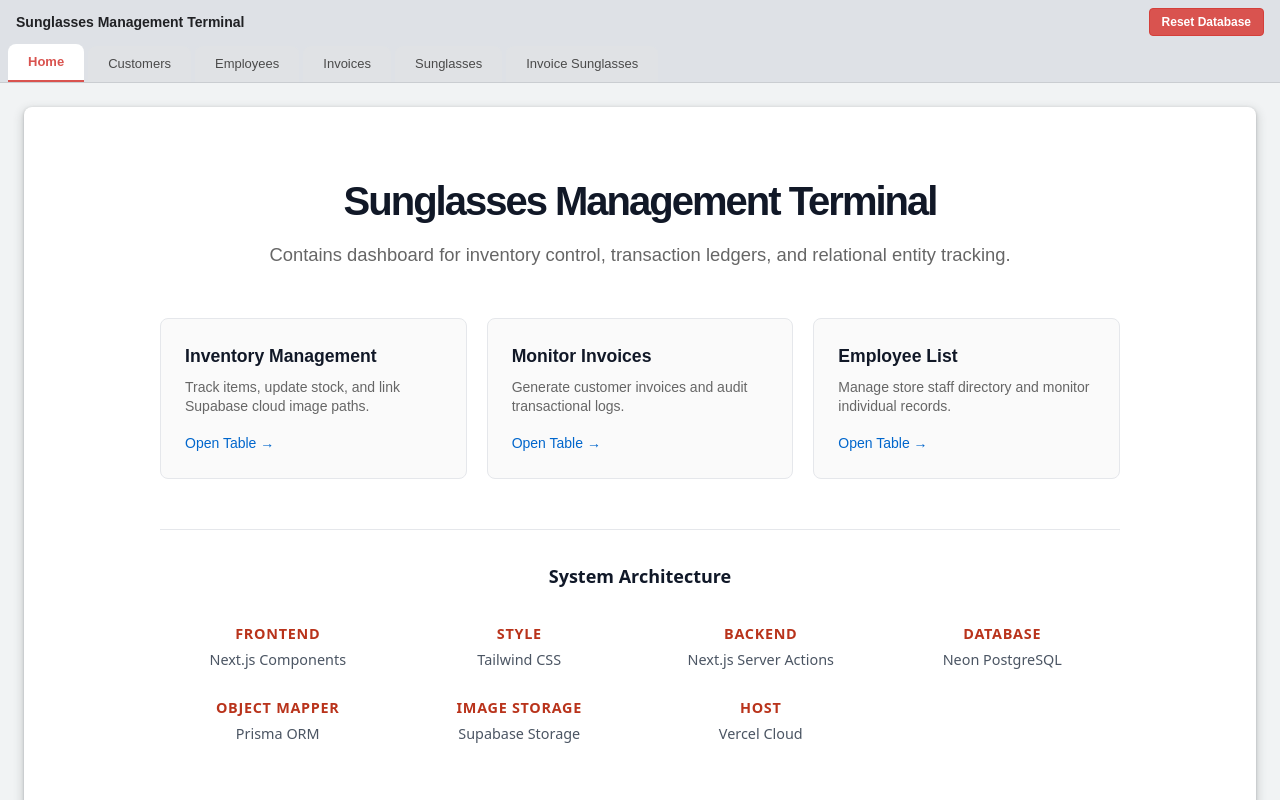
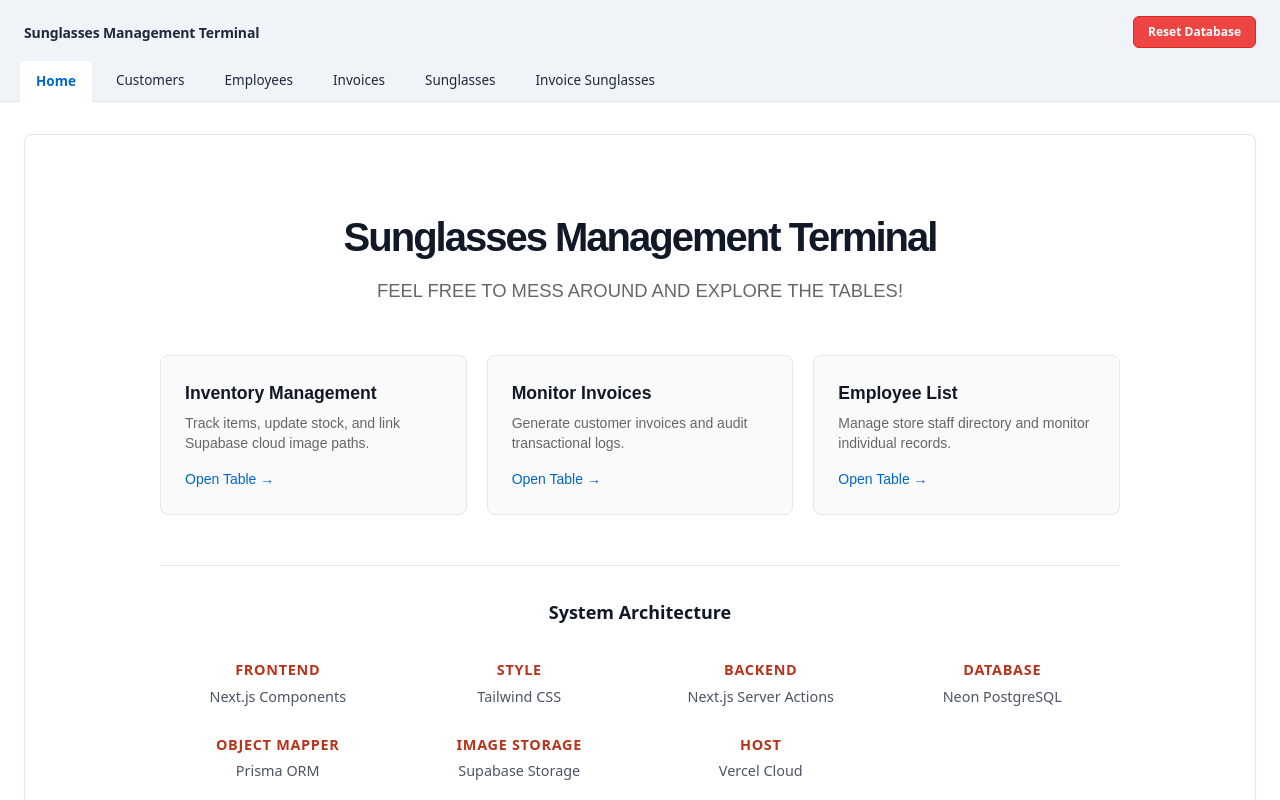
Before and after one commit to Kevin-soup/Sunglasses_Management_System, a Next.js app: page / in a window 1280 px wide. Shown: the top 800 px of the page. Built offline with nearby package versions, Linux system fonts and the light colour scheme; no server answers.

Commit message:
Added table page CSS

```diff
--- a/actions/database.ts
+++ b/actions/database.ts
@@ -5,7 +5,7 @@
 import { prisma } from '../services/prisma'
 import { exec } from 'child_process'
 import { promisify } from 'util'
-import { revalidatePath } from 'next/cache' // 🌟 Added cache invalidation utility
+import { revalidatePath } from 'next/cache'
 
 const execAsync = promisify(exec)
 
--- a/actions/employees.ts
+++ b/actions/employees.ts
@@ -28,11 +28,10 @@ export async function getEmployeesTable() {
 export async function createEmployee(
   p_firstName: string,
   p_lastName: string,
-  p_hireDateStr: string, // 🌟 FIXED: Expect string data token straight from the client form
+  p_hireDateStr: string,
   p_isActive: number
 ) {
   try {
-    // 🌟 FIXED: Instantiate the date object at local midnight to block timezone reductions
     const hireDate = new Date(p_hireDateStr + 'T00:00:00')
 
     await prisma.employees.create({
@@ -60,11 +59,10 @@ export async function updateEmployee(
   p_employeeID: number,
   p_firstName: string,
   p_lastName: string,
-  p_hireDateStr: string, // 🌟 FIXED: Expect string data token straight from the client form
+  p_hireDateStr: string,
   p_isActive: number
 ) {
   try {
-    // 🌟 FIXED: Instantiate the date object at local midnight to block timezone reductions
     const hireDate = new Date(p_hireDateStr + 'T00:00:00')
 
     await prisma.employees.update({
--- a/actions/invoices.ts
+++ b/actions/invoices.ts
@@ -64,10 +64,9 @@ export async function getEmployeesDropdown() {
 export async function createInvoice(
   customerID: number,
   employeeID: number,
-  invoiceDateStr: string // 🌟 FIXED: Expect clean raw string from form data
+  invoiceDateStr: string
 ) {
   try {
-    // 🌟 FIXED: Force server environment to instantiate at local midnight
     const invoiceDate = new Date(invoiceDateStr + 'T00:00:00')
 
     await prisma.invoices.create({
@@ -94,10 +93,9 @@ export async function updateInvoice(
   invoiceID: number,
   customerID: number,
   employeeID: number,
-  invoiceDateStr: string // 🌟 FIXED: Expect clean raw string from form data
+  invoiceDateStr: string
 ) {
   try {
-    // 🌟 FIXED: Force server environment to instantiate at local midnight
     const invoiceDate = new Date(invoiceDateStr + 'T00:00:00')
 
     await prisma.invoices.update({
--- a/app/globals.css
+++ b/app/globals.css
@@ -2,7 +2,7 @@
 
 :root {
   --background: #ffffff;
-  --foreground: #171717;
+  --foreground: #0f172a;
 }
 
 @theme inline {
@@ -12,151 +12,173 @@
   --font-mono: var(--font-geist-mono);
 }
 
-/* --- Global Application Shell - Root Layout --- */
-
 .app-body {
   margin: 0;
-  font-family: Arial, sans-serif;
-  background-color: #f1f3f4;
-  color: #000000;
+  font-family: ui-sans-serif, system-ui, -apple-system, BlinkMacSystemFont, "Segoe UI", Roboto, sans-serif;
+  background-color: var(--background);
+  color: var(--foreground);
   min-height: 100vh;
 }
 
-/* Chrome Browser Frame Mockup Header */
 .chrome-header {
-  background-color: #dee1e6;
-  padding-top: 8px;
-  border-bottom: 1px solid #cacdd1;
+  background-color: #f0f4f8;
+  padding-top: 16px;
+  border-bottom: 1px solid #e2e8f0;
 }
 
-/* Control Row Container */
 .control-strip {
   display: flex;
   justify-content: space-between;
   align-items: center;
-  padding: 0 16px 8px 16px;
+  padding: 0 24px 12px 24px;
 }
 
 .app-title {
   font-size: 14px;
-  font-weight: bold;
-  color: #202124;
+  font-weight: 600;
+  color: #1e293b;
+  letter-spacing: -0.01em;
 }
 
-/* Destructive Database Reset Trigger */
+/* --- Database Reset Button --- */
+
 .reset-btn {
-  background-color: #d9534f;
+  background-color: #ef4444;
   color: #ffffff;
-  border: 1px solid #d43f3a;
-  border-radius: 4px;
-  padding: 4px 12px;
+  border: 1px solid #dc2626;
+  border-radius: 6px;
+  padding: 6px 14px;
   font-size: 12px;
-  font-weight: bold;
+  font-weight: 600;
   cursor: pointer;
+  transition: background-color 0.15s ease;
 }
 
 .reset-btn:hover {
-  background-color: #c9302c;
-  border-color: #ac2925;
+  background-color: #dc2626;
+  border-color: #b91c1c;
 }
 
-/* Tab Bar Strip Layout */
+/* --- Navigation Bar --- */
+
 .chrome-tab-bar {
   display: flex;
   align-items: flex-end;
-  padding-left: 8px;
-  gap: 4px;
+  padding-left: 20px;
+  gap: 8px;
 }
 
-/* Base Navigation Tab Defaults */
 .chrome-tab {
-  padding: 8px 20px;
-  border-top-left-radius: 8px;
-  border-top-right-radius: 8px;
+  padding: 10px 16px;
   text-decoration: none;
-  font-size: 13px;
+  font-size: 13.5px;
   transition: all 0.15s ease;
-  background: #e0e2e5;
-  color: #4a4a4a;
-  font-weight: normal;
-  border-bottom: none;
+  background: transparent;
+  color: #1e293b;
+  font-weight: 500;
+  border-bottom: 2px solid transparent;
+  margin-bottom: -1px;
 }
 
-/* Hover State for Unselected Tabs */
 .chrome-tab:not(.active):hover {
-  background: #d8dbdf;
-  color: #202124;
+  background: #e0f2fe;
+  color: #0369a1;
 }
 
-/* Active Tab Highlight Overrides */
 .chrome-tab.active {
   background: #ffffff;
-  color: #d9534f;
-  font-weight: bold;
-  border-bottom: 2px solid #d9534f;
+  color: #0066cc;
+  font-weight: 600;
+  border-top-left-radius: 6px;
+  border-top-right-radius: 6px;
+  border-bottom: 1px solid #ffffff;
 }
 
-/* Core Main Layout Framework Canvas Wrappers */
 .app-main {
-  padding: 24px;
+  padding: 32px 24px;
 }
 
 .app-canvas {
   background-color: #ffffff;
   border-radius: 8px;
-  padding: 24px;
-  box-shadow: 0 1px 3px 0 rgba(60,64,67,0.3), 0 4px 8px 3px rgba(60,64,67,0.15);
+  padding: 32px;
+  border: 1px solid #e2e8f0;
+  box-shadow: 0 1px 3px 0 rgba(0, 0, 0, 0.05);
   min-height: 75vh;
   box-sizing: border-box;
 }
 
 /* --- Global Typography --- */
+
 h1 {
-  font-size: 20px;
-  font-weight: bold;
+  font-size: 24px;
+  font-weight: 700;
   margin: 0 0 16px 0;
-  color: #000000;
+  color: #0f172a;
+  letter-spacing: -0.02em;
 }
 
 h2 {
   font-size: 16px;
-  font-weight: bold;
-  margin: 24px 0 12px 0;
-  color: #000000;
+  font-weight: 700;
+  margin: 32px 0 16px 0;
+  color: #111827;
+  letter-spacing: -0.01em;
+  text-transform: none;
 }
 
-/* --- Table Properties --- */
+/* ---  Table Properties --- */
+
 table {
   width: 100%;
   border-collapse: collapse;
-  margin-top: 16px;
+  margin-top: 20px;
   margin-bottom: 24px;
-  background-color: #ffffff;
+  background-color: transparent;
 }
 
 th, td {
-  border: 1px solid #cacdd1;
-  padding: 12px;
+  padding: 16px 20px;
   text-align: left;
-  font-size: 13px;
-  color: #000000;
+  font-size: 13.5px;
+  color: #4b5563;
+  border-bottom: 1px solid #f3f4f6;
+  transition: all 0.15s ease;
 }
 
 th {
-  background-color: #f1f3f4;
-  font-weight: bold;
-  color: #202124;
+  background-color: transparent;
+  font-weight: 700;
+  color: #000000;
+  text-transform: uppercase;
+  letter-spacing: 0.08em;
+  font-size: 11px;
+  border-bottom: 2px solid #000000;
+  padding-bottom: 12px;
 }
 
-tr:nth-child(even) {
-  background-color: #f8f9fa;
+td:first-child {
+  font-weight: 600;
+  color: #111827;
+  font-family: ui-monospace, SFMono-Regular, Menlo, Monaco, Consolas, monospace;
 }
 
-tr:hover {
-  background-color: #f1f3f4;
+tr {
+  position: relative;
+}
+
+tr:hover td {
+  background-color: #f8fafc;
+  color: #111827;
+}
+
+tr:hover td:first-child {
+  box-shadow: inset 4px 0px 0px 0px #0066cc;
+  padding-left: 20px;
 }
 
 /* --- Button Properties --- */
+
 .btn {
   display: inline-flex;
   align-items: center;
@@ -200,14 +222,15 @@ tr:hover {
 }
 
 /* --- Form Properties --- */
+
 form {
   display: flex;
   flex-direction: row;
   flex-wrap: wrap;
   align-items: flex-end;
   gap: 16px;
-  visibility: visible;
-  opacity: 1;
+  margin-top: 16px;
+  margin-bottom: 32px;
 }
 
 .form-group {
@@ -216,38 +239,71 @@ form {
   gap: 6px;
 }
 
+form label {
+  font-size: 11px;
+  font-weight: 700;
+  color: #000000;
+  text-transform: uppercase;
+  letter-spacing: 0.08em;
+}
+
 form input,
 form select,
 form textarea {
   display: inline-block;
-  visibility: visible;
   background-color: #ffffff;
-  color: #000000;
-  border: 1px solid #cccccc;
-  padding: 6px;
-  border-radius: 4px;
-  height: 32px;
+  color: #0f172a;
+  border: 1px solid #cbd5e1;
+  padding: 8px 12px;
+  border-radius: 6px;
+  height: 38px;
+  font-size: 13.5px;
   box-sizing: border-box;
+  transition: all 0.15s ease;
 }
 
-/* Align buttons inside horizontal line */
+form input:focus,
+form select:focus,
+form textarea:focus {
+  outline: none;
+  border-color: #0066cc;
+  box-shadow: 0 0 0 3px rgba(0, 102, 204, 0.1);
+}
+
 form button.btn {
-  height: 32px;
+  height: 38px;
+  background-color: #10b981;
+  color: #ffffff;
+  border: 1px solid #059669;
+  border-radius: 6px;
+  padding: 0 16px;
+  font-size: 13.5px;
+  font-weight: 600;
+  cursor: pointer;
   box-sizing: border-box;
+  transition: background-color 0.15s ease;
+  display: inline-flex;
+  align-items: center;
+  justify-content: center;
+}
+
+form button.btn:hover {
+  background-color: #059669;
 }
 
 /* --- Form Placeholder and Dropdowns --- */
 
-/* Placeholders */
 form input::placeholder {
-  color: transparent;
-  transition: color 0.2s ease;
-}
-form input:hover::placeholder {
-  color: #a9a9a9;
+  color: #94a3b8;
+  opacity: 0;
+  transition: opacity 0.2s ease;
 }
 
-/* Dates (dd/mm/yyyy) */
+form input:hover::placeholder,
+form input:focus::placeholder {
+  opacity: 1;
+}
+
 form input[type="date"]::-webkit-datetime-edit-text,
 form input[type="date"]::-webkit-datetime-edit-month-field,
 form input[type="date"]::-webkit-datetime-edit-day-field,
@@ -255,72 +311,28 @@ form input[type="date"]::-webkit-datetime-edit-year-field {
   color: transparent;
   transition: color 0.2s ease;
 }
+
 form input[type="date"]:hover::-webkit-datetime-edit-text,
 form input[type="date"]:hover::-webkit-datetime-edit-month-field,
 form input[type="date"]:hover::-webkit-datetime-edit-day-field,
-form input[type="date"]:hover::-webkit-datetime-edit-year-field {
-  color: #a9a9a9;
-}
-
-/* Add forms */
-form select:invalid {
-  color: transparent;
-  border-color: #cccccc;
-  background-color: #ffffff;
-  transition: color 0.2s ease, border-color 0.2s ease;
-  background-image: none;
-  -webkit-appearance: none;
-  appearance: none;
-}
-form select:invalid:hover {
-  color: #a9a9a9;
-  -webkit-appearance: select;
-  appearance: select;
-}
-
-/* Update forms */
-form select:disabled,
-form input:disabled {
-  color: transparent;
-  border-color: #cccccc;
-  background-color: #ffffff;
-  -webkit-text-fill-color: transparent;
-  opacity: 1;
-  transition: color 0.2s ease, -webkit-text-fill-color 0.2s ease;
-  -webkit-appearance: none;
-  appearance: none;
-}
-form select:disabled:hover,
-form input:disabled:hover {
-  color: #a9a9a9;
-  -webkit-text-fill-color: #a9a9a9;
-  -webkit-appearance: select;
-  appearance: select;
-}
-
-/* Solid black when fields are filled */
-form select:valid:not(:disabled) {
-  color: #000000;
-  -webkit-appearance: select;
-  appearance: select;
+form input[type="date"]:hover::-webkit-datetime-edit-year-field,
+form input[type="date"]:focus::-webkit-datetime-edit-text,
+form input[type="date"]:focus::-webkit-datetime-edit-month-field,
+form input[type="date"]:focus::-webkit-datetime-edit-day-field,
+form input[type="date"]:focus::-webkit-datetime-edit-year-field {
+  color: #94a3b8;
 }
 
 form input[type="date"]:valid:not(:disabled)::-webkit-datetime-edit-text,
 form input[type="date"]:valid:not(:disabled)::-webkit-datetime-edit-month-field,
 form input[type="date"]:valid:not(:disabled)::-webkit-datetime-edit-day-field,
 form input[type="date"]:valid:not(:disabled)::-webkit-datetime-edit-year-field {
-  color: #000000;
-}
-
-/* Dropdown options */
-form select option {
-  color: #000000;
-  background-color: #ffffff;
+  color: #0f172a;
 }
 
 /* --- Homepage - System Architecture Stack --- */
 
-/* Container layout with 4 vertical columns */
+/* Container with 4 vertical columns */
 .tech-stack-container {
   display: grid;
   grid-template-columns: repeat(4, 1fr);
@@ -493,3 +505,25 @@ form select option {
   font-size: 0.8rem;
   text-align: center;
 }
+
+/* --- System Notice --- */
+
+.system-notice {
+  background-color: #f8fafc;
+  border-left: 4px solid #64748b;
+  padding: 12px 16px;
+  margin: 16px 0 24px 0;
+  border-radius: 0 6px 6px 0;
+}
+
+.system-notice p {
+  margin: 0;
+  font-size: 13.5px;
+  color: #334155;
+  line-height: 1.5;
+}
+
+.system-notice strong {
+  color: #0f172a;
+  font-weight: 600;
+}
--- a/app/page.tsx
+++ b/app/page.tsx
@@ -13,7 +13,7 @@ export default function HomePage() {
           Sunglasses Management Terminal
         </h1>
         <p className="home-subtitle">
-          Contains dashboard for inventory control, transaction ledgers, and relational entity tracking.
+          FEEL FREE TO MESS AROUND AND EXPLORE THE TABLES!
         </p>
       </header>
 
--- a/app/sunglasses/page.tsx
+++ b/app/sunglasses/page.tsx
@@ -143,6 +143,11 @@ export default function SunglassesPage() {
         </tbody>
       </table>
 
+      <div className="system-notice">
+        <p>
+          <strong>Security Note:</strong> Image uploads are disabled to prevent malicious payloads. </p>
+      </div>
+
       {/* CREATE FORM */}
       <h2>Add Sunglasses</h2>
       <form id="create-sunglasses-form" action={handleCreate}>
```
